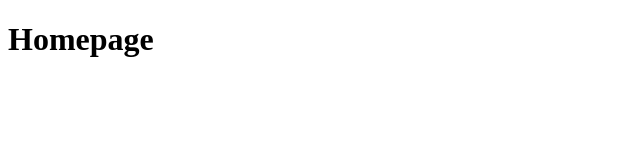
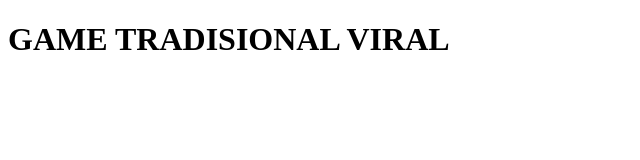
Before and after one commit to mukhlishaka/Binar-Academy-Challenge-3-Mukhlishaka, a plain HTML site: page index.html in a window 1280 px wide. Shown: the whole page, without its empty margins (0-640 px from the left). Drawn offline with Linux system fonts and the light colour scheme.

Commit message:
Abis ubah Index nih

```diff
--- a/index.html
+++ b/index.html
@@ -4,9 +4,9 @@
     <meta charset="UTF-8">
     <meta http-equiv="X-UA-Compatible" content="IE=edge">
     <meta name="viewport" content="width=device-width, initial-scale=1.0">
-    <title>Challenge 3</title>
+    <title>Halaman Homepage</title>
 </head>
 <body>
-    <h1>Homepage</h1>
+    <h1>GAME TRADISIONAL VIRAL</h1>
 </body>
 </html>
```
